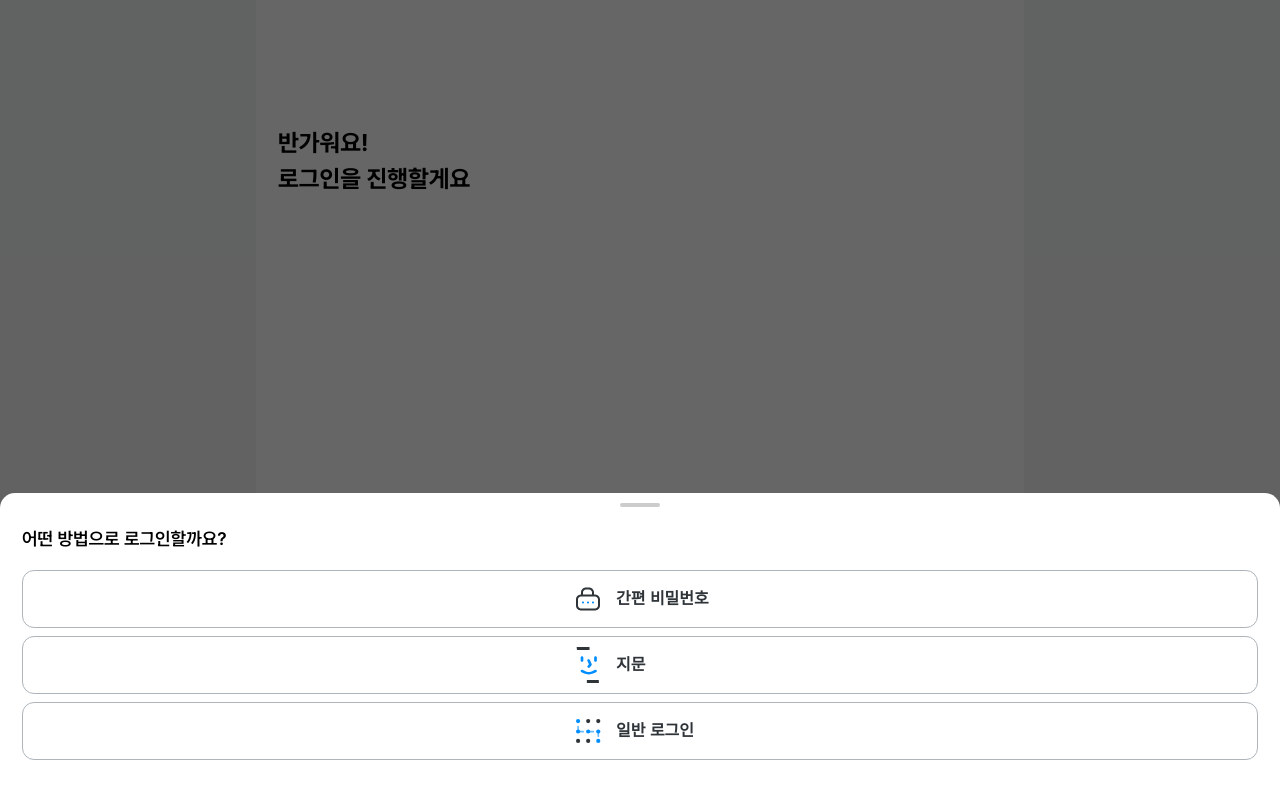
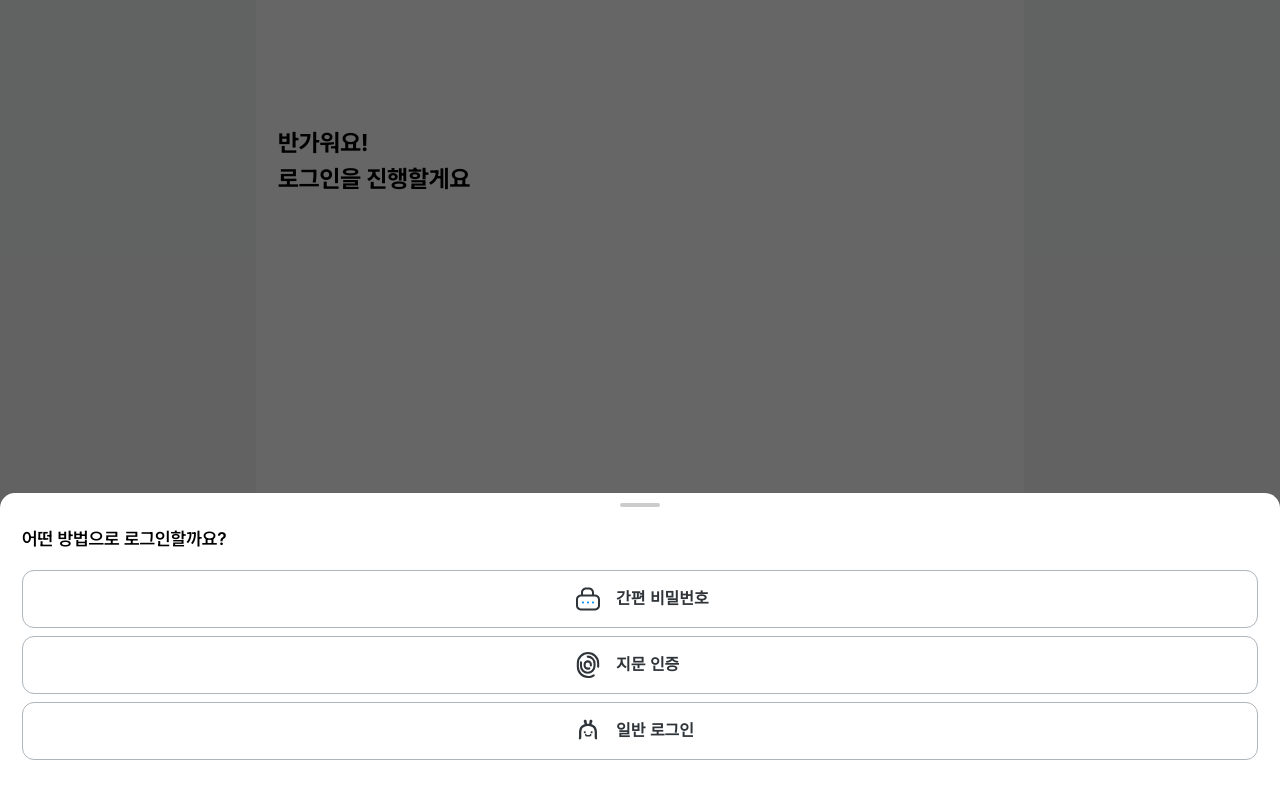
Before and after one commit to mjgwon24/flexrate-front, a Next.js app: page /auth/login in a window 1280 px wide. Built offline with nearby package versions, Linux system fonts and the light colour scheme; no server answers.

Commit message:
fix: 로그인 방식 아이콘 및 명칭 수정

```diff
--- a/src/components/login/LoginSelector/LoginSelector.tsx
+++ b/src/components/login/LoginSelector/LoginSelector.tsx
@@ -16,7 +16,6 @@ import {
 
 export type LoginSelectorProps = {
   onSelectPassword: () => void;
-  // onSelectEmail: () => void;
   onSelectFace: () => void;
   onSelectPin: () => void;
 };
@@ -40,13 +39,13 @@ const LoginSelector = ({ onSelectFace, onSelectPassword, onSelectPin }: LoginSel
           </SheetBtn>
           <SheetBtn onClick={onSelectFace}>
             <BtnContainer>
-              <Image src={'/imgs/faceId.svg'} width={36} height={36} alt="지문" />
-              지문
+              <Image src={'/icons/finger_36.svg'} width={36} height={36} alt="지문" />
+              지문 인증
             </BtnContainer>
           </SheetBtn>
           <SheetBtn onClick={onSelectPassword}>
             <BtnContainer>
-              <Image src={'/imgs/pattern.svg'} width={36} height={36} alt="일반 로그인" />
+              <Image src={'/icons/webee_36.svg'} width={36} height={36} alt="일반 로그인" />
               일반 로그인
             </BtnContainer>
           </SheetBtn>
```
Also changed, not shown: src/components/signup/PasswordForm/PasswordForm.tsx (+3 -8 lines), public/icons/finger_36.svg (added).
